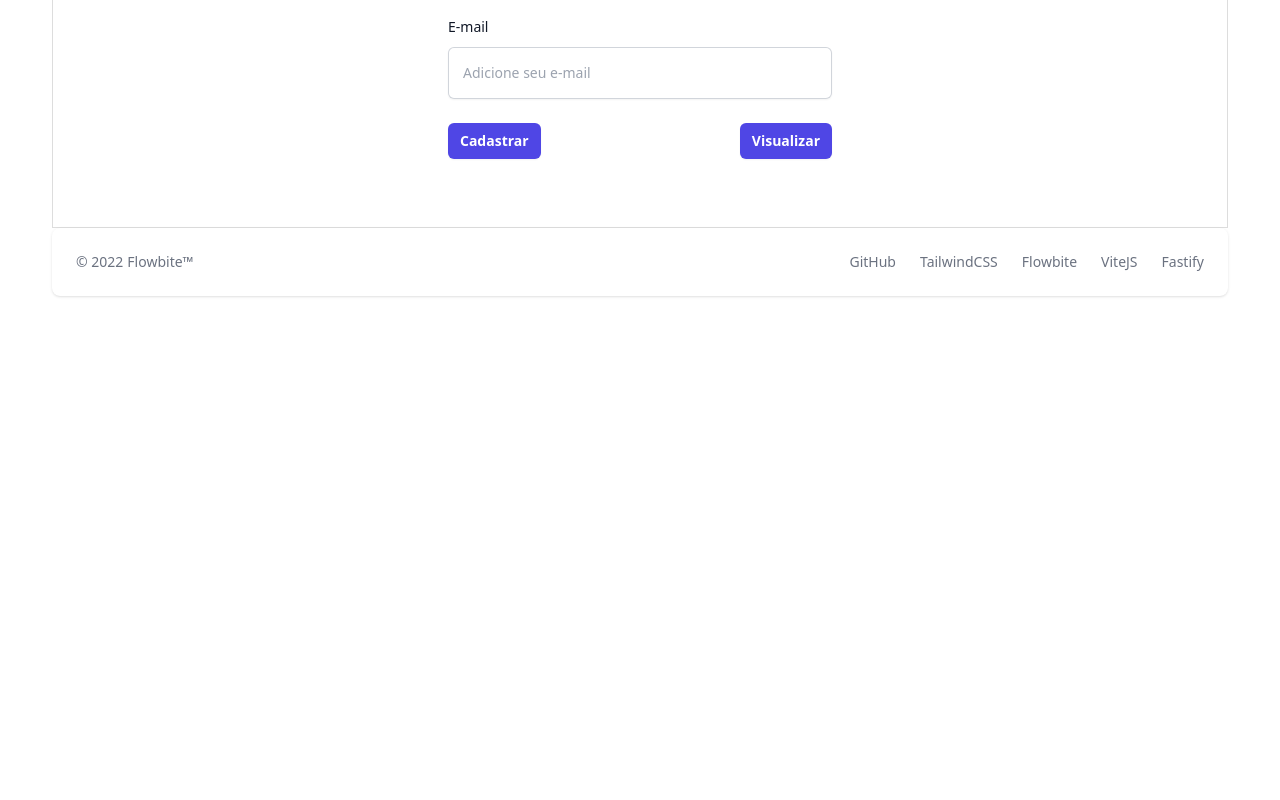
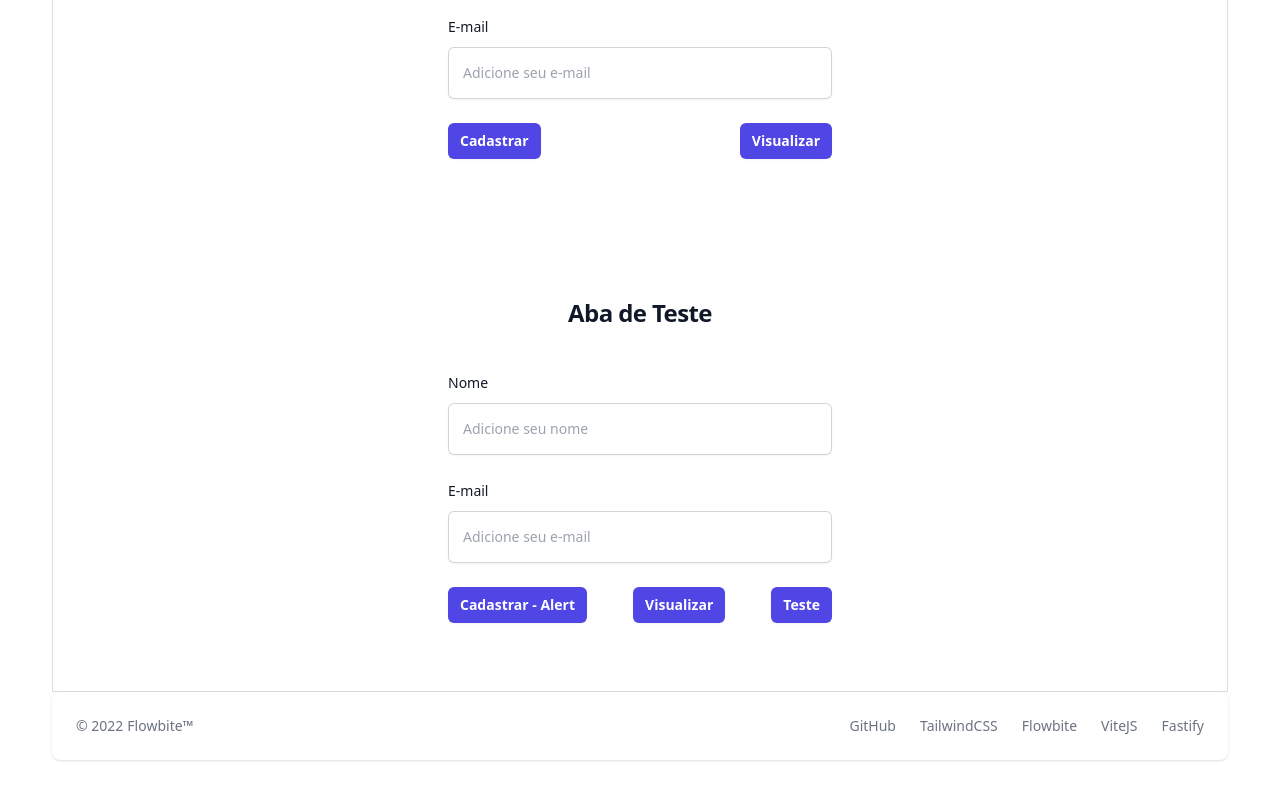
Before and after one commit to lucaxgomex/engenharia-software-4, a React (Vite) app in the folder frontend/: page / in a window 1280 px wide. Shown: the part 848-1648 px from the top of the page. Before the commit the page ends 1196 px from the top, so only its background shows below. Built offline with nearby package versions, Linux system fonts and the light colour scheme.

Commit message:
bugfix/form: testing component added to home page

```diff
--- a/frontend/src/components/ProfessorForm/ProfessorForm.tsx
+++ b/frontend/src/components/ProfessorForm/ProfessorForm.tsx
@@ -3,7 +3,9 @@ import { useNavigate } from 'react-router-dom';
 import React, { useState } from 'react';
 
 const ProfessorForm: React.FC = () => {
+
   let navigate = useNavigate();
+
   const routeChange = () => {
     let path = `list/teachers`;
     navigate(path);
--- a/frontend/src/components/TabComponent/TabComponent.tsx
+++ b/frontend/src/components/TabComponent/TabComponent.tsx
@@ -2,6 +2,7 @@ import React, { useState } from 'react';
 import AlunoForm from '../AlunoForm/AlunoForm';
 import DisciplinaForm from '../DisciplinaForm/DisciplinaForm';
 import ProfessorForm from '../ProfessorForm/ProfessorForm';
+import ProfessorFormTest from '../../tests/componentes/ProfessorForm/ProfessorFormTest';
 
 // Tipos para as abas
 type Tab = {
@@ -59,7 +60,8 @@ const TabComponent: React.FC = () => {
         { label: 'Professor',
           content: [
             <DisciplinaForm/>,
-            <ProfessorForm/>
+            <ProfessorForm/>,
+            <ProfessorFormTest/>
           ]
         },
 
```
